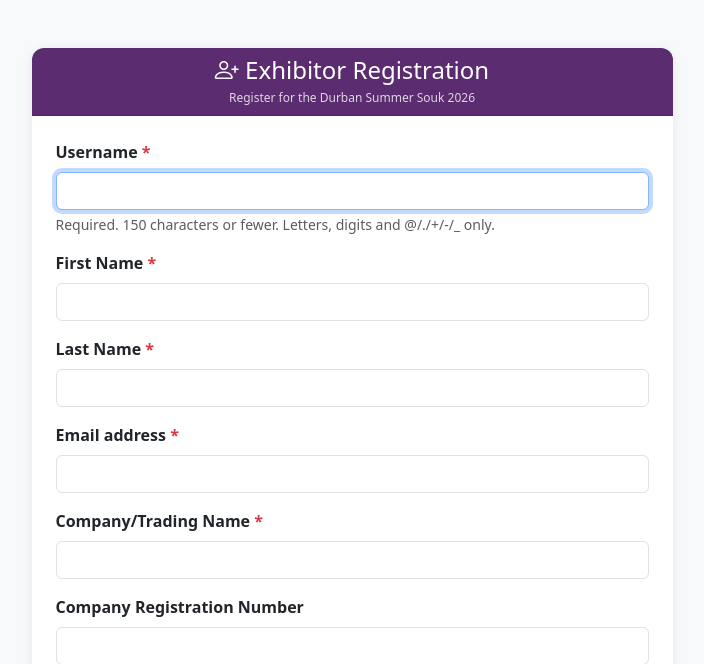
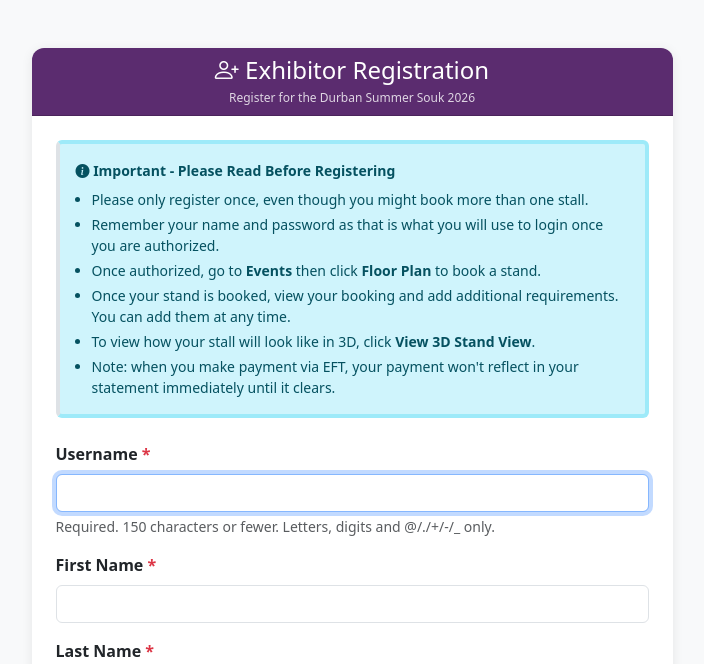
Before and after one commit to mogalia786/alansaar_erp, a Django app: page /register/ in a window 1280 px wide. Shown: the part 62-726 px from the top of the page, without its empty margins (288-992 px from the left). Run offline with Django 5.2, Linux system fonts and the light colour scheme.

Commit message:
Add registration info box; align render.yaml with gthread worker config

```diff
--- a/render.yaml
+++ b/render.yaml
@@ -4,7 +4,7 @@ services:
     runtime: python
     plan: free
     buildCommand: pip install -r requirements.txt
-    startCommand: python manage.py migrate --run-syncdb && python manage.py collectstatic --no-input && gunicorn core.wsgi:application --bind 0.0.0.0:$PORT --timeout 120
+    startCommand: python manage.py migrate --run-syncdb && python manage.py collectstatic --no-input && gunicorn core.wsgi:application --bind 0.0.0.0:$PORT --timeout 120 --workers 2 --threads 8 --worker-class gthread --max-requests 500 --max-requests-jitter 100
     envVars:
       - key: PYTHON_VERSION
         value: "3.12"
--- a/templates/accounts/register.html
+++ b/templates/accounts/register.html
@@ -10,6 +10,17 @@
                     <p class="mb-0 mt-1" style="font-size:12px;opacity:0.8;">Register for the Durban Summer Souk 2026</p>
                 </div>
                 <div class="card-body p-4">
+                    <div class="alert alert-info border-start border-4 border-purple mb-4" style="font-size:14px;">
+                        <div class="fw-bold mb-2"><i class="bi bi-info-circle-fill"></i> Important - Please Read Before Registering</div>
+                        <ul class="mb-0 ps-3">
+                            <li class="mb-1">Please only register once, even though you might book more than one stall.</li>
+                            <li class="mb-1">Remember your name and password as that is what you will use to login once you are authorized.</li>
+                            <li class="mb-1">Once authorized, go to <strong>Events</strong> then click <strong>Floor Plan</strong> to book a stand.</li>
+                            <li class="mb-1">Once your stand is booked, view your booking and add additional requirements. You can add them at any time.</li>
+                            <li class="mb-1">To view how your stall will look like in 3D, click <strong>View 3D Stand View</strong>.</li>
+                            <li class="mb-0">Note: when you make payment via EFT, your payment won't reflect in your statement immediately until it clears.</li>
+                        </ul>
+                    </div>
                     <form method="post" enctype="multipart/form-data">
                         {% csrf_token %}
                         {% for field in form %}
```
